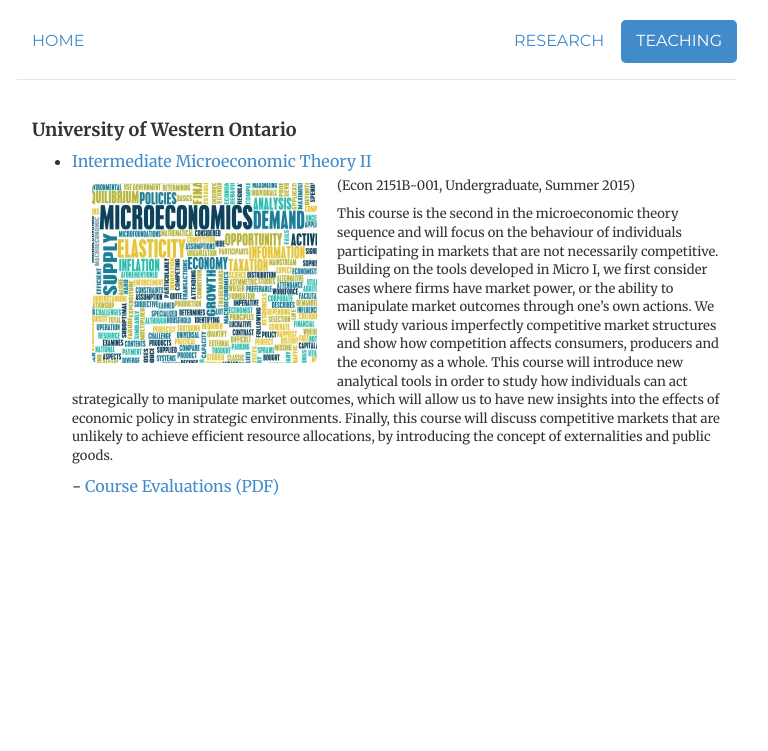
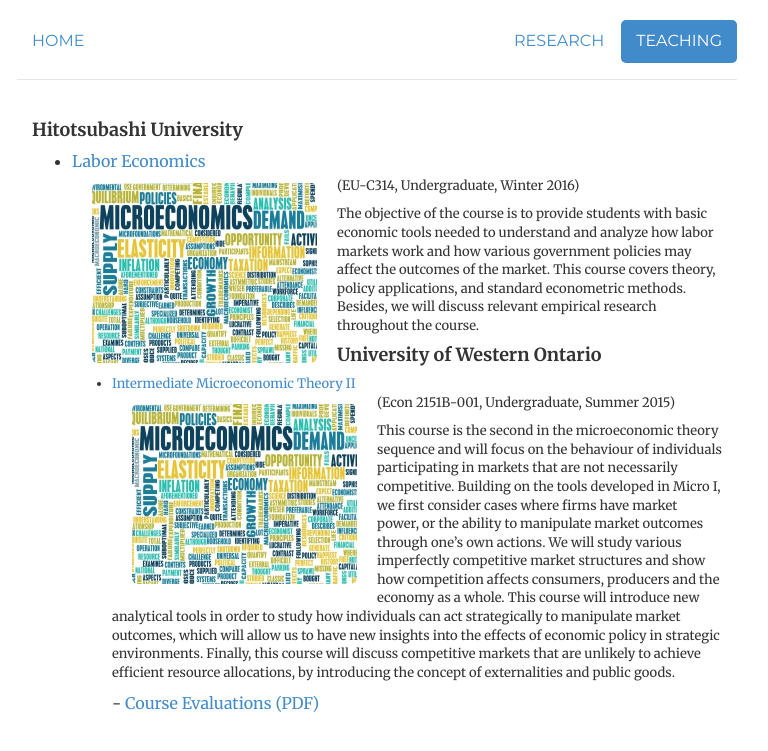
Before and after one commit to morihiroaki/morihiroaki.github.io, a Jekyll site: the page built from teaching.html, in a window 1280 px wide. Shown: the top 751 px of the page, without its empty margins (263-1031 px from the left). Built offline with Jekyll 4.4.1, drawn with Linux system fonts in a browser that asks for light colours.

Commit message:
Update teaching.html

```diff
--- a/teaching.html
+++ b/teaching.html
@@ -6,6 +6,13 @@
 description:
 ---
 <div class="container">
+    <h4>Hitotsubashi University</h4>
+<ul style="list-style-type:disc">
+  <li><a target="_blank" href="/files/ul_syllabus.pdf" title="Syllabus">Labor Economics</a></li>
+<img  class="img-rounded" src="files/micro_image.jpg" height="180" width="225" style='float: left;' hspace="20" vspace="10">
+<p><font size="2">(EU-C314, Undergraduate, Winter 2016)  </p>
+<p><font size="2">The objective of the course is to provide students with basic economic tools
+  needed to understand and analyze how labor markets work and how various government policies may affect the outcomes of the market. This course covers theory, policy applications, and standard econometric methods. Besides, we will discuss relevant empirical research throughout the course.</p>
   <h4>University of Western Ontario</h4>
 <ul style="list-style-type:disc">
   <li><a target="_blank" href="/files/2151_2015S_syllabus.pdf" title="Syllabus">Intermediate Microeconomic Theory II</a></li>
```
